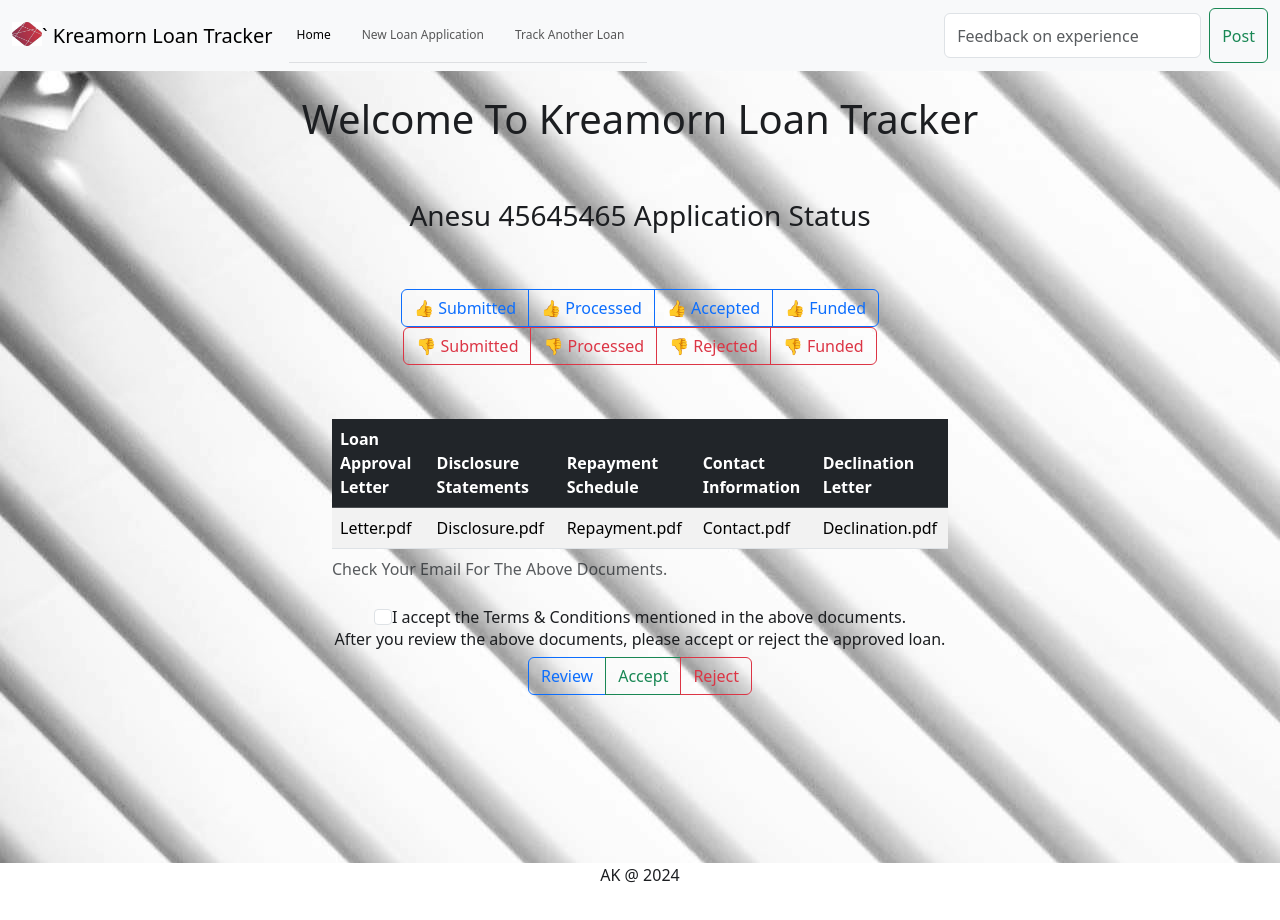
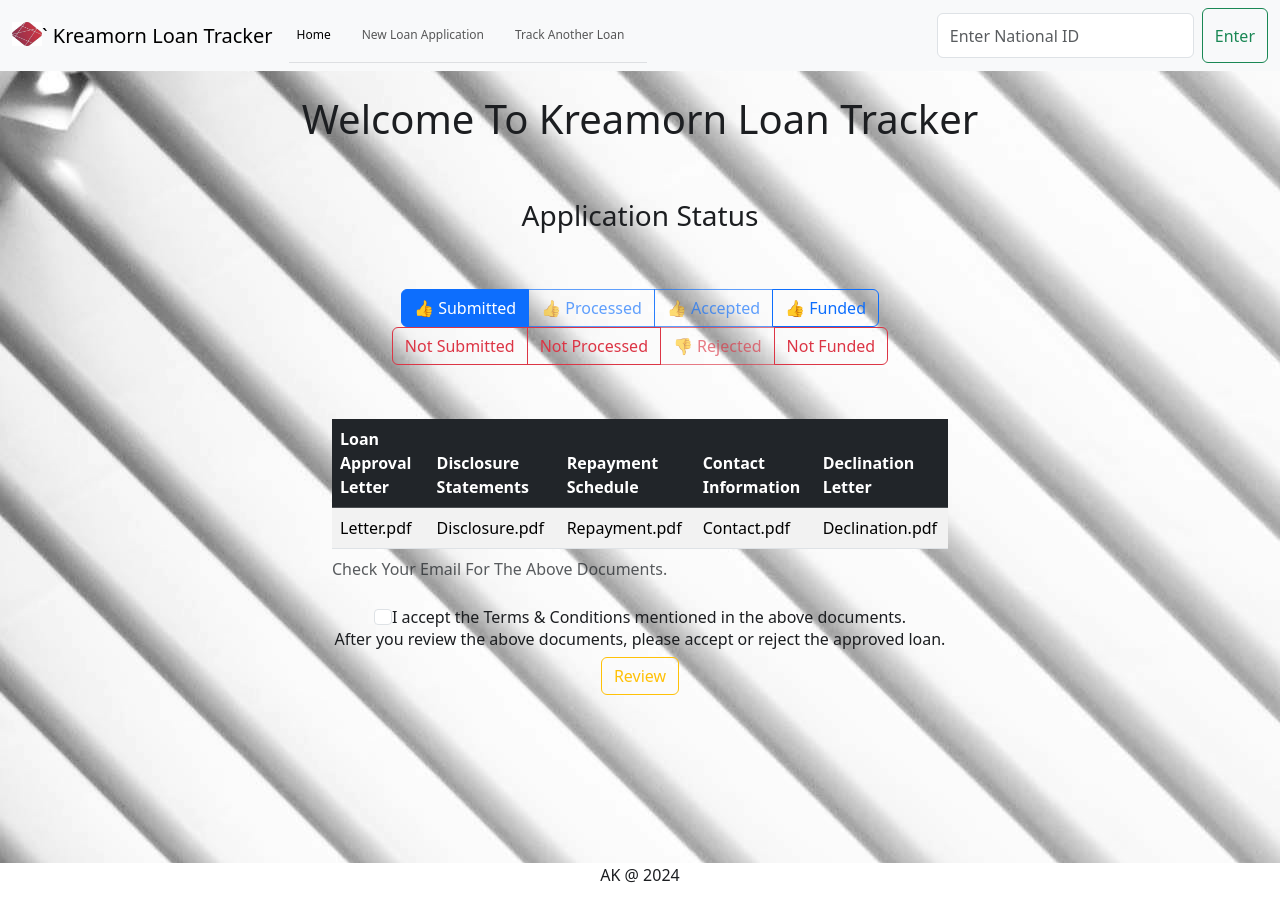
Before and after one commit to kabukuanesu/kreamorn-loan-tracker, a React (Create React App) app: page /client in a window 1280 px wide. Shown: the top 920 px of the page. Built offline with nearby package versions, Linux system fonts and the light colour scheme.

Commit message:
Tracked a Loan

```diff
--- a/src/components/Client.js
+++ b/src/components/Client.js
@@ -1,13 +1,97 @@
 import "bootstrap/dist/css/bootstrap.min.css";
 import backgroundImg from "../assets/pexels-gdtography-911738.jpg";
 import Brand from "../assets/logo3.jpeg";
-import Signup from "./Signup";
-import Login from "./Login";
+import { useState, useEffect, useRef } from "react";
 import { Link } from "react-router-dom";
 
 export default function Client() {
-  const name = "Anesu";
-  const ecNumber = "45645465";
+  const [nationalId, setNationalId] = useState("");
+  const [fullName, setFullName] = useState("");
+  const [approved, setApproved] = useState("");
+  const [isLoading, setIsLoading] = useState(false);
+  const [isProcessed, setIsProcessed] = useState(false);
+  const [isAccepted, setIsAccepted] = useState(false);
+  const [isRejected, setIsRejected] = useState(false);
+  const fundedButtonRef = useRef();
+
+  useEffect(() => {
+    if (nationalId) {
+      fetchData();
+    }
+  }, [nationalId]);
+
+  const handleSubmit = (e) => {
+    e.preventDefault();
+    fetchData();
+  };
+
+  const fetchData = async () => {
+    setIsLoading(true);
+    try {
+      const response = await fetch(
+        `http://localhost:5032/api/LoanDetail/NationalId/${nationalId}`
+      );
+      const data = await response.json();
+      if (data.length > 0) {
+        setFullName(data[0].fullName);
+        setApproved(data[0].approved);
+        setIsProcessed(true);
+        document.getElementById("processed").click(); // Click on the 'processed' button
+        document.getElementById("notProcessed").classList.remove("active");
+        if (data[0].approved === "Yes") {
+          setIsAccepted(true);
+          setIsRejected(false);
+        } else {
+          setIsAccepted(false);
+          setIsRejected(true);
+        }
+      } else {
+        setFullName("");
+        setApproved("");
+        setIsProcessed(false);
+        document.getElementById("notProcessed").click(); // Click on the 'notProcessed' button
+        document.getElementById("notProcessed").classList.add("active");
+        setIsAccepted(false);
+        setIsRejected(false);
+      }
+    } catch (error) {
+      console.log("Error fetching data:", error);
+    }
+    setIsLoading(false);
+  };
+
+  const handleReview = () => {
+    document.getElementById("notFunded").checked = true;
+  };
+
+  const handleReject = () => {
+    document.getElementById("rejected").click();
+    document.getElementById("notFunded").click();
+    setIsAccepted(false);
+    setIsRejected(true);
+  };
+
+  const handleAccept = () => {
+    fundedButtonRef.current.click();
+    document.getElementById("notFunded").classList.add("active");
+    setIsAccepted(true);
+    setIsRejected(false);
+  };
+
+  const handleClickProcessed = () => {
+    if (!isProcessed) {
+      setIsProcessed(true);
+      document.getElementById("notProcessed").classList.remove("active");
+    }
+  };
+
+  const handleClickNotProcessed = () => {
+    if (isProcessed) {
+      setIsProcessed(false);
+      document.getElementById("notProcessed").classList.add("active");
+    }
+  };
+
   return (
     <div
       className="overflow-auto custom-background"
@@ -58,15 +142,17 @@ export default function Client() {
                   </Link>
                 </li>
               </ul>
-              <form className="d-flex" role="search">
+              <form className="d-flex" role="search" onSubmit={handleSubmit}>
                 <input
                   className="form-control me-2"
                   type="search"
-                  placeholder="Feedback on experience"
+                  placeholder="Enter National ID"
                   aria-label="Search"
+                  value={nationalId}
+                  onChange={(e) => setNationalId(e.target.value)}
                 />
                 <button className="btn btn-outline-success" type="submit">
-                  Post
+                  Enter
                 </button>
               </form>
             </div>
@@ -86,9 +172,7 @@ export default function Client() {
         <br />
       </div>
       <div style={{ textAlign: "center" }}>
-        <h3>
-          {name} {ecNumber} Application Status
-        </h3>
+        <h3> {fullName} Application Status</h3>
       </div>
       <div>
         <br />
@@ -103,40 +187,48 @@ export default function Client() {
           <input
             type="checkbox"
             className="btn-check"
-            id="btncheck1"
+            id="submitted"
             autocomplete="off"
+            defaultChecked
           />
-          <label className="btn btn-outline-primary" for="btncheck1">
+          <label className="btn btn-outline-primary" htmlFor="submitted">
             &#128077; Submitted
           </label>
 
           <input
             type="checkbox"
             className="btn-check"
-            id="btncheck2"
-            autocomplete="off"
+            id="processed"
+            autoComplete="off"
+            disabled={!isProcessed}
+            onClick={handleClickProcessed}
           />
-          <label className="btn btn-outline-primary" for="btncheck2">
+          <label className="btn btn-outline-primary" htmlFor="processed">
             &#128077; Processed
           </label>
 
           <input
             type="checkbox"
             className="btn-check"
-            id="btncheck3"
-            autocomplete="off"
+            id="accepted"
+            autoComplete="off"
+            disabled={!isProcessed || isRejected}
+            checked={isAccepted}
+            onClick={handleAccept}
           />
-          <label className="btn btn-outline-primary" for="btncheck3">
+          <label className="btn btn-outline-primary" htmlFor="accepted">
             &#128077; Accepted
           </label>
 
           <input
             type="checkbox"
             className="btn-check"
-            id="btncheck4"
+            id="funded"
             autocomplete="off"
+            onClick={() => {}}
+            ref={fundedButtonRef}
           />
-          <label className="btn btn-outline-primary" for="btncheck4">
+          <label className="btn btn-outline-primary" htmlFor="funded">
             &#128077; Funded
           </label>
         </div>
@@ -151,44 +243,49 @@ export default function Client() {
             type="radio"
             className="btn-check"
             name="vbtn-radio"
-            id="vbtn-radio1"
+            id="notSubmitted"
             autocomplete="off"
           />
-          <label className="btn btn-outline-danger" for="vbtn-radio1">
-            &#128078; Submitted
+          <label className="btn btn-outline-danger" htmlFor="notSubmitted">
+            Not Submitted
           </label>
 
           <input
             type="radio"
             className="btn-check"
             name="vbtn-radio"
-            id="vbtn-radio2"
-            autocomplete="off"
+            id="notProcessed"
+            autoComplete="off"
+            disabled={isProcessed}
+            onClick={handleClickNotProcessed}
           />
-          <label className="btn btn-outline-danger" for="vbtn-radio2">
-            &#128078; Processed
+          <label className="btn btn-outline-danger" htmlFor="notProcessed">
+            Not Processed
           </label>
 
           <input
-            type="radio"
+            type="checkbox"
             className="btn-check"
-            name="vbtn-radio"
-            id="vbtn-radio3"
-            autocomplete="off"
+            id="rejected"
+            autoComplete="off"
+            disabled={!isProcessed || isAccepted}
+            checked={isRejected}
+            onClick={handleReject}
           />
-          <label className="btn btn-outline-danger" for="vbtn-radio3">
+          <label className="btn btn-outline-danger" htmlFor="rejected">
             &#128078; Rejected
           </label>
 
           <input
-            type="radio"
+            type="checkbox"
             className="btn-check"
-            name="vbtn-radio"
-            id="vbtn-radio4"
-            autocomplete="off"
+            id="notFunded"
+            autoComplete="off"
+            checked={isRejected}
+            onClick={handleReject}
           />
-          <label className="btn btn-outline-danger" for="vbtn-radio4">
-            &#128078; Funded
+          <label className="btn btn-outline-danger" htmlFor="notFunded">
+            Not Funded
           </label>
         </div>
       </div>
@@ -239,7 +336,7 @@ export default function Client() {
         }}
       >
         <input className="form-check-input" type="checkbox" id="gridCheck" />
-        <label className="form-check-label" for="gridCheck">
+        <label className="form-check-label" htmlFor="gridCheck">
           I accept the Terms & Conditions mentioned in the above documents.
         </label>
       </div>
@@ -255,44 +352,37 @@ export default function Client() {
           approved loan.
         </h6>
         <div>
-          <div
-            className="btn-group"
-            role="group"
-            aria-label="Basic radio toggle button group"
-          >
+          {approved === "Yes" ? (
+            <div>
               <input
-              type="radio"
+                type="checkbox"
                 className="btn-check"
-              name="btnradio"
-              id="review"
-              autocomplete="off"
+                id="acceptButton" // Update the id to "acceptButton"
+                autoComplete="off"
+                disabled={!isProcessed || isRejected}
+                checked={isAccepted}
+                onClick={handleAccept}
               />
-            <label className="btn btn-outline-primary" for="review">
-              Review
-            </label>
-
-            <input
-              type="radio"
-              className="btn-check"
-              name="btnradio"
-              id="accept"
-              autocomplete="off"
-            />
-            <label className="btn btn-outline-success" for="accept">
+              <label className="btn btn-outline-primary" htmlFor="acceptButton">
                 Accept
               </label>
-
-            <input
-              type="radio"
-              className="btn-check"
-              name="btnradio"
+              <button
                 id="reject"
-              autocomplete="off"
-            />
-            <label class="btn btn-outline-danger" for="reject">
+                className="btn btn-outline-danger"
+                onClick={handleReject}
+              >
                 Reject
-            </label>
+              </button>
             </div>
+          ) : (
+            <div>
+              <Link to="/signup">
+                <button id="review" className="btn btn-outline-warning">
+                  Review
+                </button>
+              </Link>
+            </div>
+          )}
         </div>
       </div>
       <div>
```
Lines whose indentation alone changed are shown as unchanged.
